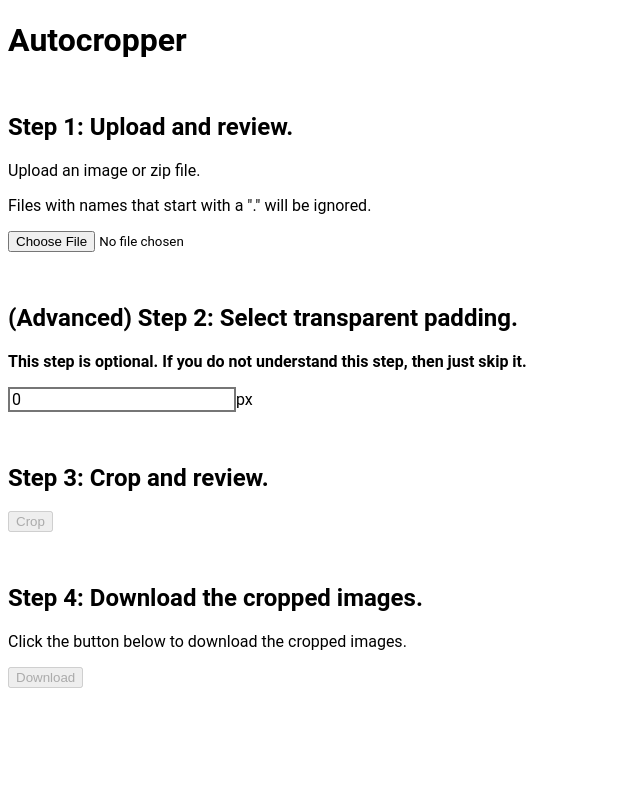
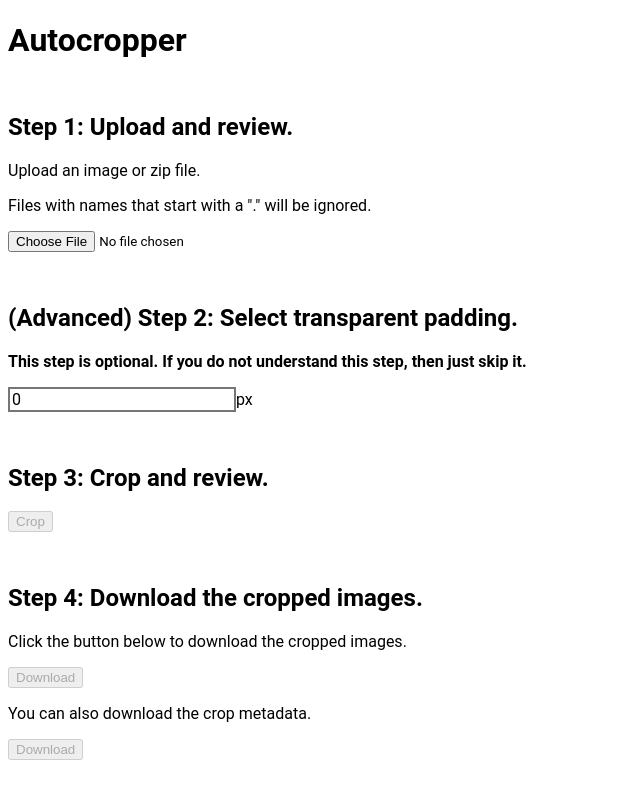
Before and after one commit to kylejlin/autocrop, a React (Vite) app: page / in a window 1280 px wide. Shown: the whole page, without its empty margins (0-640 px from the left). Built offline with nearby package versions, Linux system fonts and the light colour scheme.

Commit message:
Support metadata download

```diff
--- a/src/App.tsx
+++ b/src/App.tsx
@@ -54,10 +54,13 @@ export class App extends Component<{}, State> {
       this.onTransparentPaddingInputValueChange.bind(this);
     this.onCropButtonClick = this.onCropButtonClick.bind(this);
     this.onDownloadButtonClick = this.onDownloadButtonClick.bind(this);
+    this.onDownloadCropMetadataButtonClick =
+      this.onDownloadCropMetadataButtonClick.bind(this);
   }
 
   render(): ReactNode {
     const {
+      uploadedFileName,
       shouldHideOriginalPreviews,
       originalImageFiles,
       transparentPaddingInputValue,
@@ -65,7 +68,9 @@ export class App extends Component<{}, State> {
       shouldHideCroppedPreviews,
     } = this.state;
 
-    const downloadName = getDownloadName(this.state.uploadedFileName);
+    const downloadName = getDownloadName(uploadedFileName);
+    const cropRectangleMetadataDownloadName =
+      getCropMetadataDownloadName(uploadedFileName);
 
     return (
       <div>
@@ -192,6 +197,15 @@ export class App extends Component<{}, State> {
             onClick={this.onDownloadButtonClick}
           >
             Download {downloadName}
+          </button>
+
+          <p>You can also download the crop metadata.</p>
+
+          <button
+            disabled={croppedImageFiles.length === 0}
+            onClick={this.onDownloadCropMetadataButtonClick}
+          >
+            Download {cropRectangleMetadataDownloadName}
           </button>
         </section>
       </div>
@@ -334,6 +348,29 @@ export class App extends Component<{}, State> {
     const zipped = zipImageFiles(croppedImageFiles);
 
     downloadZipFile(zipped, downloadName);
+  }
+
+  onDownloadCropMetadataButtonClick(): void {
+    const { uploadedFileName, croppedImageFiles, originalImageFiles } =
+      this.state;
+
+    if (croppedImageFiles.length === 0) {
+      return;
+    }
+
+    const downloadName = getCropMetadataDownloadName(uploadedFileName);
+
+    // We need to get the crop metadata from the original image files,
+    // since it's not particularly useful to download the crop metadata of the cropped files.
+    const cropMetadataString = getCropMetadataString(originalImageFiles);
+
+    const blob = new Blob([cropMetadataString], { type: "application/json" });
+    const url = URL.createObjectURL(blob);
+
+    const a = document.createElement("a");
+    a.href = url;
+    a.download = downloadName;
+    a.click();
   }
 }
 
@@ -647,3 +684,20 @@ function getDownloadName(uploadedFileName: string): string {
     ".cropped." + dotlessExtension.toLowerCase()
   );
 }
+
+function getCropMetadataDownloadName(uploadedFileName: string): string {
+  return uploadedFileName.replace(/\.[^.]+$/, ".crop_metadata.json");
+}
+
+function getCropMetadataString(files: readonly ImageFile[]): string {
+  const sortedFiles: readonly ImageFile[] = files
+    .slice()
+    .sort((a, b) => compareStrings(a.name, b.name));
+
+  const out = sortedFiles.map((file) => {
+    const { name, width, height, cropBounds } = file;
+    return { name, width, height, ...cropBounds };
+  });
+
+  return JSON.stringify(out, null, 4);
+}
```
